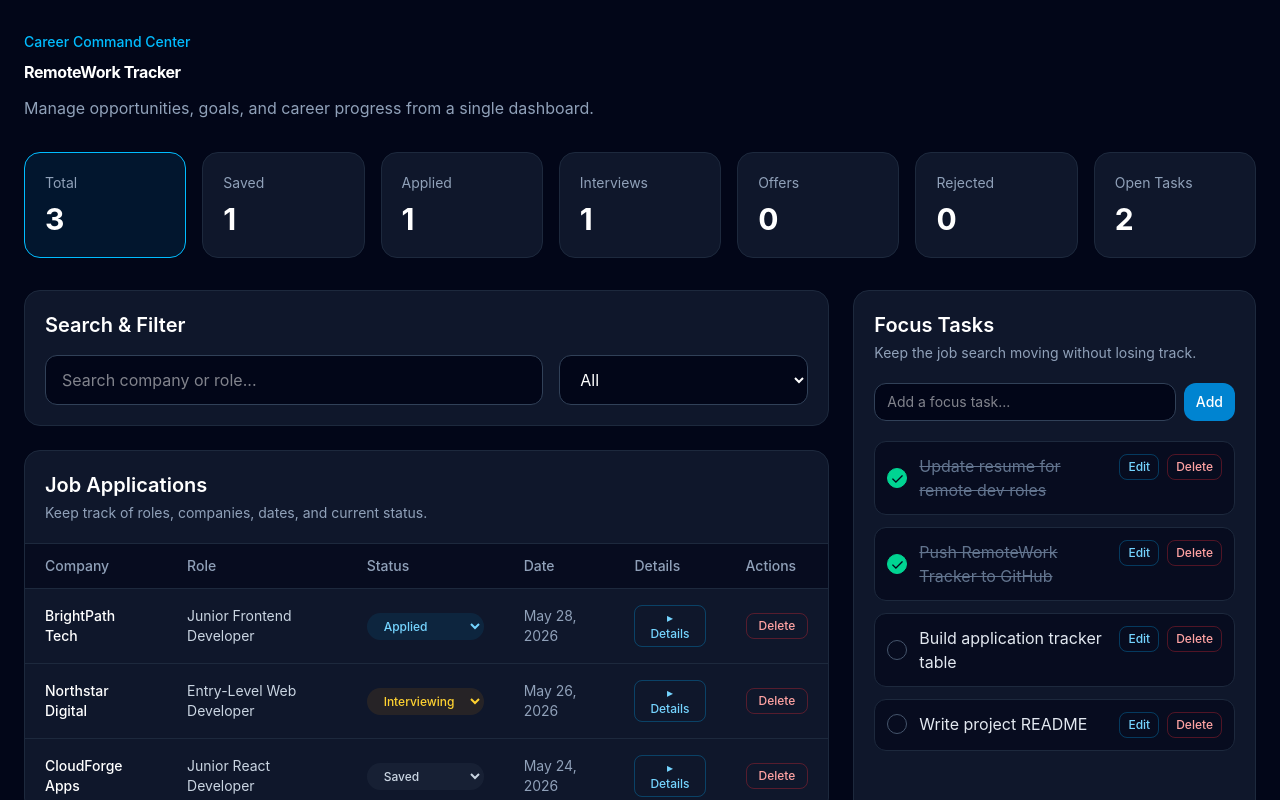
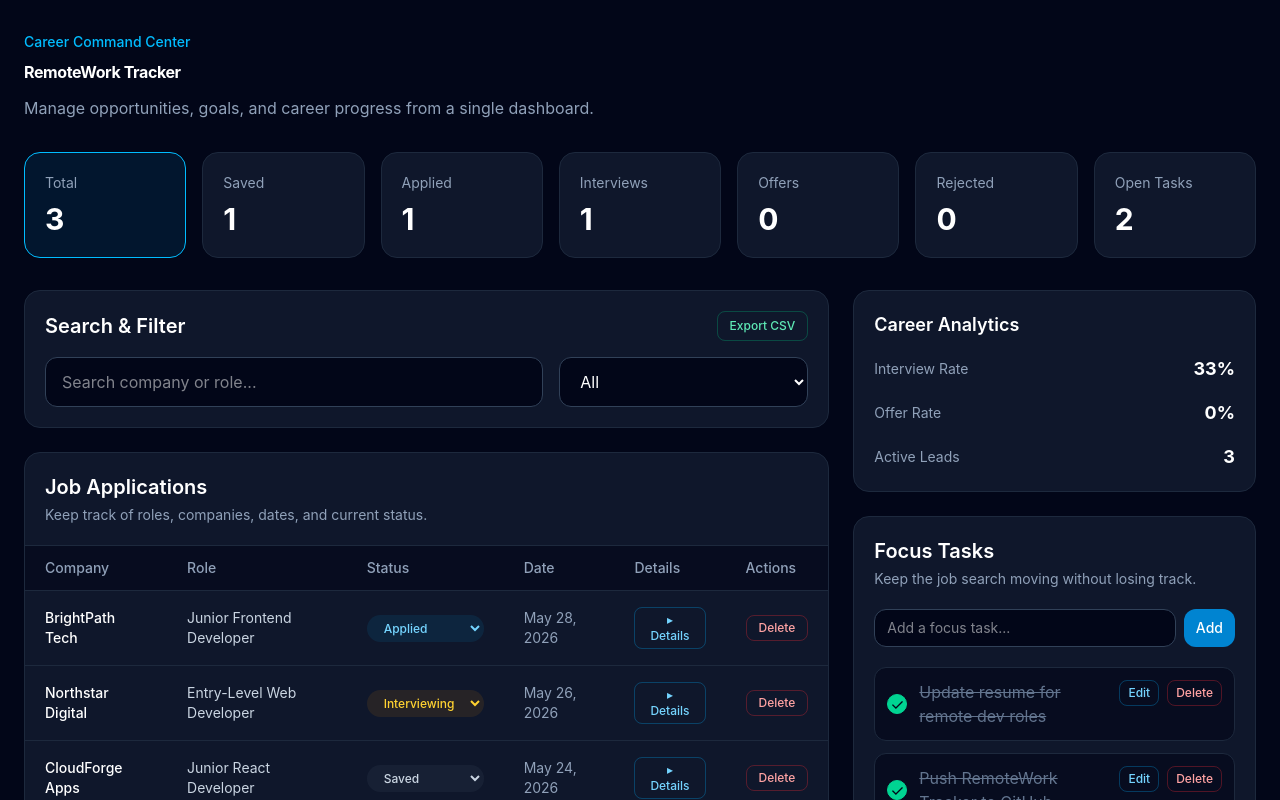
Before and after one commit to Evans-Steven/remote-work-tracker, a React (Vite) app: page / in a window 1280 px wide. Shown: the top 800 px of the page. Built offline with nearby package versions, Linux system fonts and the light colour scheme.

Commit message:
Added CSV export and polished search controls

```diff
--- a/src/App.jsx
+++ b/src/App.jsx
@@ -93,6 +93,51 @@ function App() {
     setTasks(tasks.filter((task) => task.id !== id))
   }
 
+  function handleExportApplications() {
+    const headers = [
+      "Company",
+      "Role",
+      "Status",
+      "Date",
+      "Location",
+      "Salary",
+      "Job URL",
+      "Notes",
+    ]
+
+    const rows = applications.map((app) => [
+      app.company,
+      app.role,
+      app.status,
+      app.date,
+      app.location || "",
+      app.salary || "",
+      app.jobUrl || "",
+      app.notes || "",
+    ])
+
+    const csvContent = [headers, ...rows]
+      .map((row) =>
+        row
+          .map((value) => `"${String(value).replaceAll('"', '""')}"`)
+          .join(",")
+      )
+      .join("\n")
+
+    const blob = new Blob([csvContent], {
+      type: "text/csv;charset=utf-8;",
+    })
+
+    const url = URL.createObjectURL(blob)
+    const link = document.createElement("a")
+
+    link.href = url
+    link.download = "career-command-center-applications.csv"
+    link.click()
+
+    URL.revokeObjectURL(url)
+  }
+
   useEffect(() => {
     localStorage.setItem(
       "applications",
@@ -124,6 +169,16 @@ function App() {
   ).length
 
   const openTaskCount = tasks.filter((task) => !task.complete).length
+
+  const interviewRate =
+    applications.length > 0
+      ? Math.round((interviewCount / applications.length) * 100)
+      : 0
+
+  const offerRate =
+    applications.length > 0
+      ? Math.round((offerCount / applications.length) * 100)
+      : 0
 
   const filteredApplications = applications.filter((app) => {
     const matchesSearch =
@@ -190,7 +245,17 @@ function App() {
         <div className="mt-8 grid gap-6 lg:grid-cols-[2fr_1fr]">
           <div className="space-y-6">
             <div className="rounded-2xl border border-slate-800 bg-slate-900 p-5">
+              <div className="flex items-center justify-between gap-4">
                 <h2 className="text-xl font-semibold">Search & Filter</h2>
+
+                <button
+                  type="button"
+                  onClick={handleExportApplications}
+                  className="rounded-lg border border-emerald-500/30 px-3 py-1.5 text-xs font-medium text-emerald-300 hover:bg-emerald-500/10"
+                >
+                  Export CSV
+                </button>
+              </div>
 
               <div className="mt-4 grid gap-4 md:grid-cols-[2fr_1fr]">
                 <input
@@ -229,6 +294,30 @@ function App() {
 
           </div>
 
+          <div className="space-y-6">
+            <div className="rounded-2xl border border-slate-800 bg-slate-900 p-5">
+              <h2 className="text-lg font-semibold">Career Analytics</h2>
+
+              <div className="mt-4 space-y-4">
+                <div className="flex items-center justify-between">
+                  <p className="text-sm text-slate-400">Interview Rate</p>
+                  <p className="text-lg font-bold">{interviewRate}%</p>
+                </div>
+
+                <div className="flex items-center justify-between">
+                  <p className="text-sm text-slate-400">Offer Rate</p>
+                  <p className="text-lg font-bold">{offerRate}%</p>
+                </div>
+
+                <div className="flex items-center justify-between">
+                  <p className="text-sm text-slate-400">Active Leads</p>
+                  <p className="text-lg font-bold">
+                    {savedCount + appliedCount + interviewCount}
+                  </p>
+                </div>
+              </div>
+            </div>
+
             <TaskPanel
               tasks={tasks}
               onToggleTask={handleToggleTask}
@@ -237,6 +326,7 @@ function App() {
               onDeleteTask={handleDeleteTask}
             />
           </div>
+        </div>
 
       </section>
     </main>
```
Lines whose indentation alone changed are shown as unchanged.
